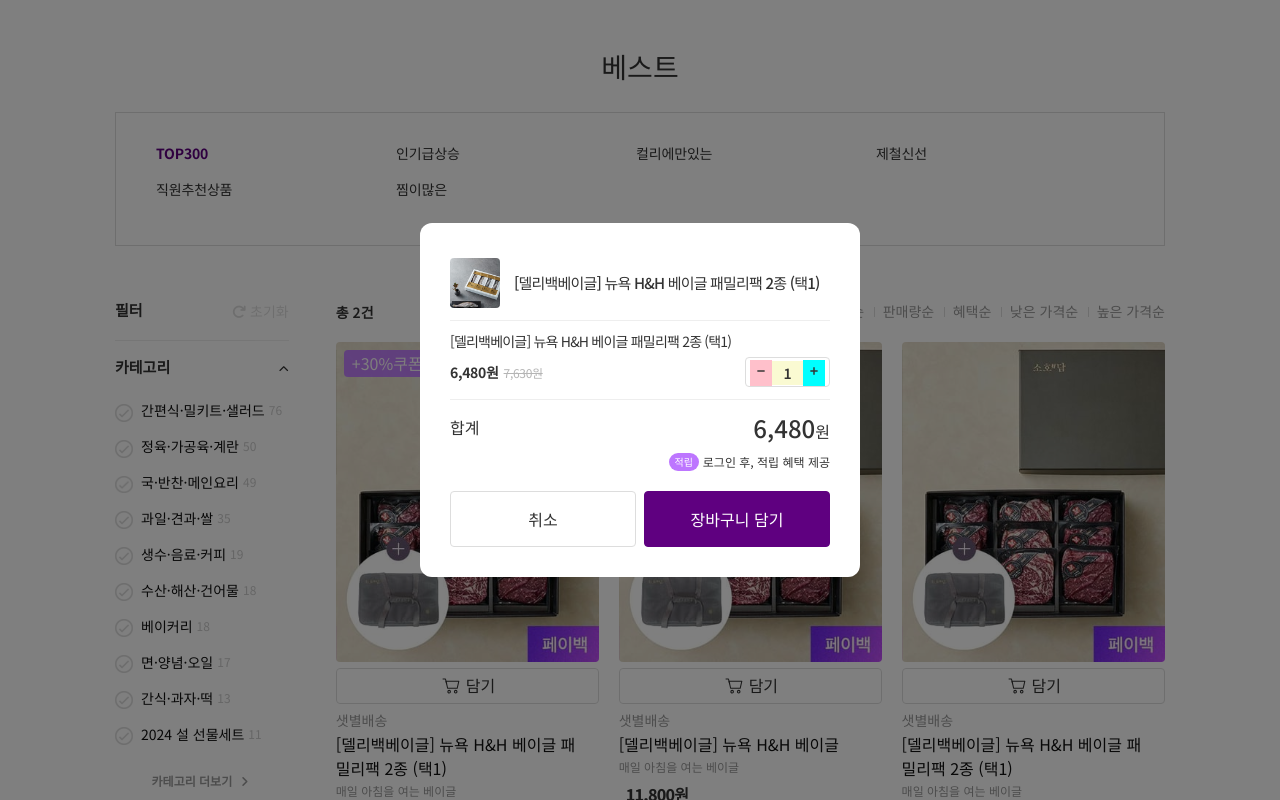
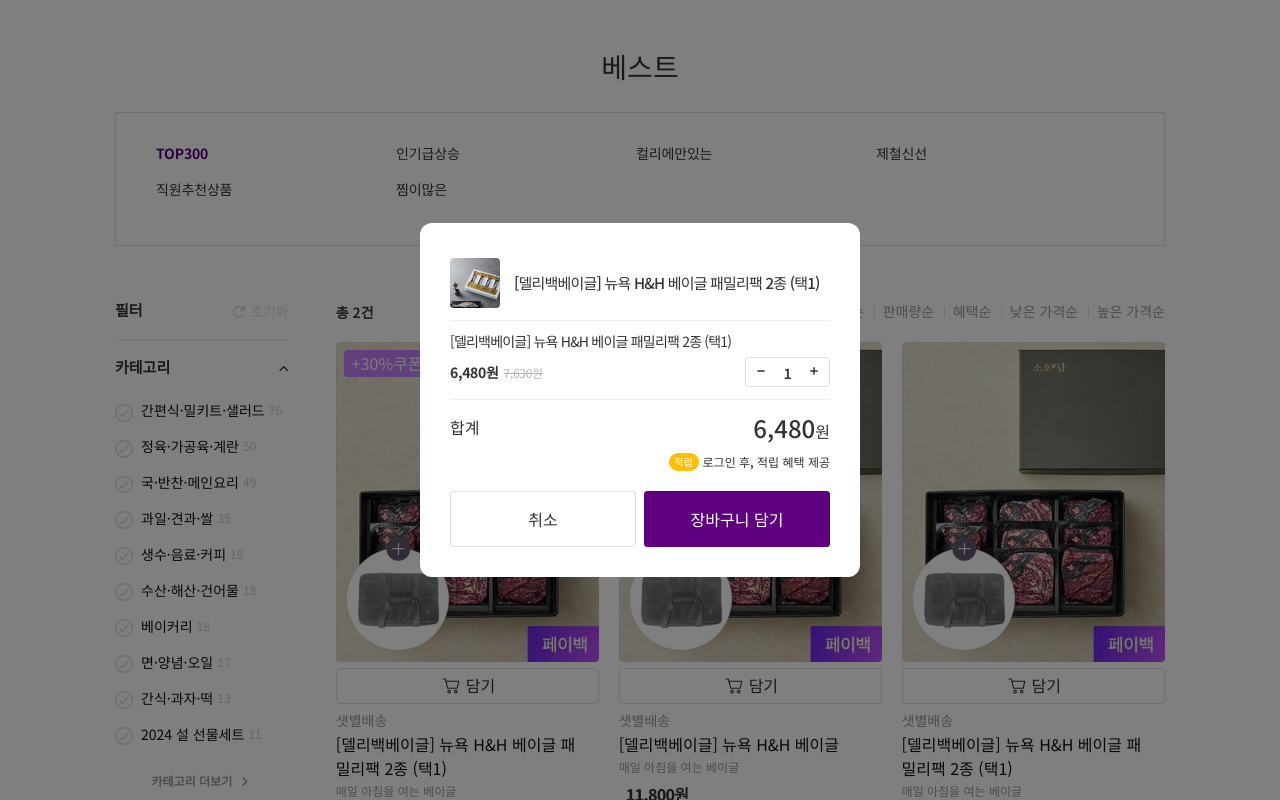
Before and after one commit to hyein7447/marketkurly_teamproject, a PHP site: page /best.html in a window 1280 px wide. Run offline with PHP 8.4, Linux system fonts and the light colour scheme; style sheets or scripts are compiled from the project's sources.

Commit message:
best.css 팝업 수정완료

```diff
--- a/styles/best.css
+++ b/styles/best.css
@@ -761,7 +761,7 @@
     display: flex; align-items: center;
     padding: 2px 4px 0px;
 }
-main .best .popup .cart_pop .info .price_num .num .minus {background-color: pink;}
+main .best .popup .cart_pop .info .price_num .num .minus {}
 main .best .popup .cart_pop .info .price_num .num .minus img {
     height: 22px;
 }
@@ -771,9 +771,8 @@
     line-height: 24px;
     font-weight: 600;
     font-size: 0.875rem;
-    background-color: lightgoldenrodyellow;
 }
-main .best .popup .cart_pop .info .price_num .num .plus {background-color: aqua;}
+main .best .popup .cart_pop .info .price_num .num .plus {}
 main .best .popup .cart_pop .info .price_num .num .plus img {
     height: 22px;
 }
@@ -804,7 +803,7 @@
     height: 18px;
     margin-right: 4px;
     border-radius: 9px;
-    background-color: #bd76ff;
+    background-color: #ffbf00;
     color: #fff;
     font-size: 0.625rem;
     line-height: 18px;
@@ -813,6 +812,7 @@
 main .best .popup .cart_pop .total .explain span:nth-child(2) {
     font-size: 0.75rem;
     line-height: 18px;
+    font-weight: 500;
 }
 main .best .popup .cart_pop .btn_cart {
     bottom:0; left: 0px; width: 100%;
@@ -824,7 +824,7 @@
     height: 56px;
     border:1px solid #ddd;
     background-color: #fff;
-    border-radius: 4px;
+    border-radius: 3px;
     margin-right: 8px;
 }
 main .best .popup .cart_pop .btn_cart .btn_cancel span {
@@ -835,7 +835,7 @@
     height: 56px;
     border:1px solid #5f0080;
     background-color: #5f0080;
-    border-radius: 4px;
+    border-radius: 3px;
 }
 main .best .popup .cart_pop .btn_cart .btn_cart_r span {
     color: #fff; font-weight: 500;
```
